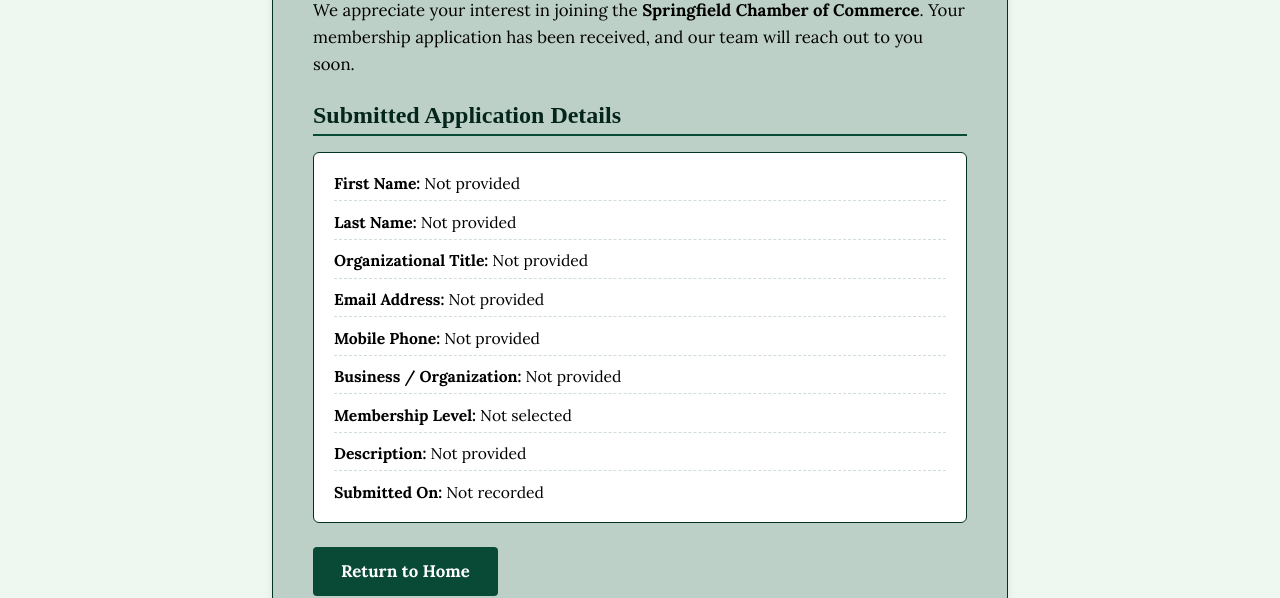
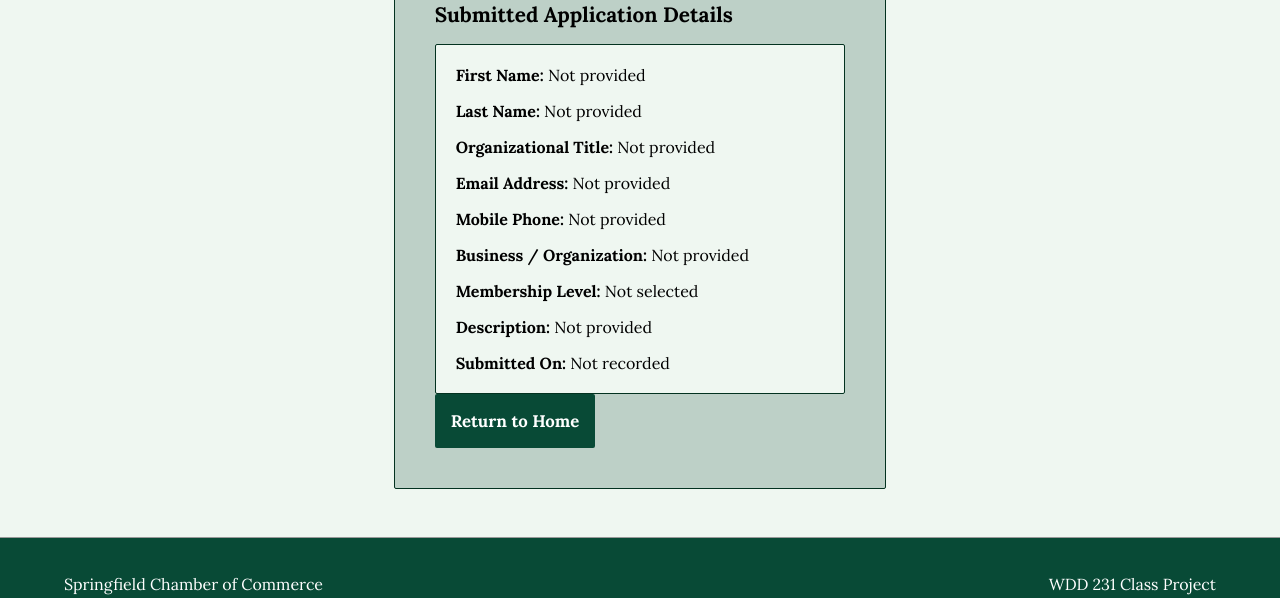
Before and after one commit to kmiloandrey/wdd231, a plain HTML site: page chamber/thankyou.html in a window 1280 px wide. Shown: the part 225-823 px from the top of the page. Drawn offline with Linux system fonts and the light colour scheme; a web font is replaced by a local one.

Commit message:
join site

```diff
--- a/chamber/scripts/thankyou.js
+++ b/chamber/scripts/thankyou.js
@@ -3,58 +3,39 @@ document.getElementById("currentyear").innerHTML = new Date().getFullYear();
 document.getElementById("lastModified").innerHTML = `Last Modified: ${document.lastModified}`;
 
 
-document.addEventListener("DOMContentLoaded", () => {
-    const resultsContainer = document.getElementById("submissionResults");
-    if (!resultsContainer) return;
+const resultsContainer = document.getElementById("submissionResults");
 
+if (resultsContainer) {
     const params = new URLSearchParams(window.location.search);
 
-    const firstName = params.get("firstName") || "Not provided";
-    const lastName = params.get("lastName") || "Not provided";
-    const orgTitle = params.get("orgTitle") || "Not provided";
+    const firstName = params.get("fname") || "Not provided";
+    const lastName = params.get("lname") || "Not provided";
+    const orgTitle = params.get("orgtitle") || "Not provided";
     const email = params.get("email") || "Not provided";
     const phone = params.get("phone") || "Not provided";
     const organization = params.get("organization") || "Not provided";
-    const membershipCode = params.get("membershipLevel") || "";
+    const membershipCode = params.get("membership") || "";
     const description = params.get("description") || "Not provided";
-    const rawTimestamp = params.get("timestamp");
+    const timestamp = params.get("timestamp") || "Not recorded";
 
-    // Map membership value codes to readable labels
-    const membershipLabels = {
+    const membershipNames = {
         np: "NP Membership (Non-Profit - No Fee)",
         bronze: "Bronze Membership ($50/year)",
         silver: "Silver Membership ($100/year)",
         gold: "Gold Membership ($150/year)"
     };
-    const membershipDisplay = membershipLabels[membershipCode] || "Not selected";
 
-    //  Timestamp into a readable date and time
-    let formattedDate = "Not recorded";
-    if (rawTimestamp) {
-        const parsedDate = new Date(rawTimestamp);
-        formattedDate = isNaN(parsedDate.getTime())
-            ? rawTimestamp
-            : parsedDate.toLocaleString("en-US", {
-                dateStyle: "medium",
-                timeStyle: "short"
-            });
-    }
+    const membershipDisplay = membershipNames[membershipCode] || "Not selected";
 
     resultsContainer.innerHTML = `
-        <p><strong>First Name:</strong> ${escapeHTML(firstName)}</p>
-        <p><strong>Last Name:</strong> ${escapeHTML(lastName)}</p>
-        <p><strong>Organizational Title:</strong> ${escapeHTML(orgTitle)}</p>
-        <p><strong>Email Address:</strong> ${escapeHTML(email)}</p>
-        <p><strong>Mobile Phone:</strong> ${escapeHTML(phone)}</p>
-        <p><strong>Business / Organization:</strong> ${escapeHTML(organization)}</p>
-        <p><strong>Membership Level:</strong> ${escapeHTML(membershipDisplay)}</p>
-        <p><strong>Description:</strong> ${escapeHTML(description)}</p>
-        <p><strong>Submitted On:</strong> ${escapeHTML(formattedDate)}</p>
+        <p><strong>First Name:</strong> ${firstName}</p>
+        <p><strong>Last Name:</strong> ${lastName}</p>
+        <p><strong>Organizational Title:</strong> ${orgTitle}</p>
+        <p><strong>Email Address:</strong> ${email}</p>
+        <p><strong>Mobile Phone:</strong> ${phone}</p>
+        <p><strong>Business / Organization:</strong> ${organization}</p>
+        <p><strong>Membership Level:</strong> ${membershipDisplay}</p>
+        <p><strong>Description:</strong> ${description}</p>
+        <p><strong>Submitted On:</strong> ${timestamp}</p>
     `;
-});
-
-function escapeHTML(str) {
-    const div = document.createElement("div");
-    div.textContent = str;
-    return div.innerHTML;
 }
--- a/chamber/styles/joinsmall.css
+++ b/chamber/styles/joinsmall.css
@@ -181,7 +181,7 @@ header {
 }
 
 .submit-btn:hover {
-    background-color: var(--secundary-color);
+    background-color: var(--wireframe-border);
 }
 
 
--- a/chamber/styles/thankyou.css
+++ b/chamber/styles/thankyou.css
@@ -8,7 +8,6 @@
     --font-text: "Lora", serif;
     --card-bg: #bdd0c7;
     --border-line: #999999;
-    --secundary-color: #04251B;
 }
 
 * {
@@ -73,7 +72,6 @@ header {
     position: absolute;
     top: 100%;
     left: 0;
-    z-index: 100;
 }
 
 #mainNav.open {
@@ -92,74 +90,44 @@ header {
     text-decoration: none;
     padding: 1.1rem 1.5rem;
     font-size: 1.1rem;
-    transition: background-color 0.2s ease;
-}
-
-#mainNav ul li a.active {
-    background-color: #022115;
-}
-
-#mainNav ul li a:hover {
-    background-color: rgba(255, 255, 255, 0.05);
 }
 
 /* Thank You Page Main Content */
 .thankyou-container {
-    padding: 2rem 1rem;
-    max-width: 800px;
+    padding: 2rem 2rem;
+    max-width: 600px;
     margin: 0 auto;
-    width: 100%;
 }
 
 .card {
     background-color: var(--card-bg);
     border: 1px solid var(--wireframe-border);
-    border-radius: 8px;
-    padding: 1.5rem;
-    box-shadow: 0 4px 8px rgba(0, 0, 0, 0.08);
+    border-radius: 2px;
+    padding: 2rem;
 }
 
 .thankyou-card h1 {
     font-family: var(--font-titles);
     color: var(--secundary-color);
     font-size: 2rem;
-    margin-bottom: 0.75rem;
-}
-
-.thankyou-intro {
-    font-size: 1.05rem;
-    line-height: 1.6;
-    margin-bottom: 1.5rem;
+    margin-bottom: 1rem;
 }
 
 .card h2 {
-    font-family: var(--font-titles);
+    font-family: var(--font-text);
+    font-size: 1.3rem;
     color: var(--secundary-color);
     margin-bottom: 1rem;
-    border-bottom: 2px solid var(--primary-color);
-    padding-bottom: 0.35rem;
 }
 
 .results-box {
-    background-color: #ffffff;
+    background-color: var(--background-color);
     border: 1px solid var(--wireframe-border);
-    border-radius: 6px;
+    border-radius: 2px;
     padding: 1.25rem;
     display: flex;
     flex-direction: column;
-    gap: 0.65rem;
-    margin-bottom: 1.5rem;
-}
-
-.results-box p {
-    font-size: 0.98rem;
-    border-bottom: 1px dashed #d0ded7;
-    padding-bottom: 0.45rem;
-}
-
-.results-box p:last-child {
-    border-bottom: none;
-    padding-bottom: 0;
+    gap: 1rem;
 }
 
 .return-btn {
@@ -169,20 +137,16 @@ header {
     font-family: var(--font-text);
     font-size: 1.05rem;
     font-weight: bold;
-    padding: 0.85rem 1.75rem;
-    border-radius: 4px;
+    padding: 1rem;
+    border-radius: 2px;
     text-decoration: none;
     text-align: center;
-    transition: background-color 0.2s ease, transform 0.1s ease;
 }
 
 .return-btn:hover {
-    background-color: var(--secundary-color);
+    background-color: var(--wireframe-border);
 }
 
-.return-btn:active {
-    transform: scale(0.99);
-}
 
 /* Footer styles */
 footer {
--- a/chamber/thankyou.html
+++ b/chamber/thankyou.html
@@ -56,11 +56,6 @@
     <main class="thankyou-container">
         <section class="thankyou-card card">
             <h1>Thank You for Applying!</h1>
-            <p class="thankyou-intro">
-                We appreciate your interest in joining the <strong>Springfield Chamber of Commerce</strong>.
-                Your membership application has been received, and our team will reach out to you soon.
-            </p>
-
             <h2>Submitted Application Details</h2>
             <div id="submissionResults" class="results-box">
                 <!-- scripts/thankyou.js -->
```
Also changed, not shown: chamber/styles/joinlarge.css (+16 -0 lines).
